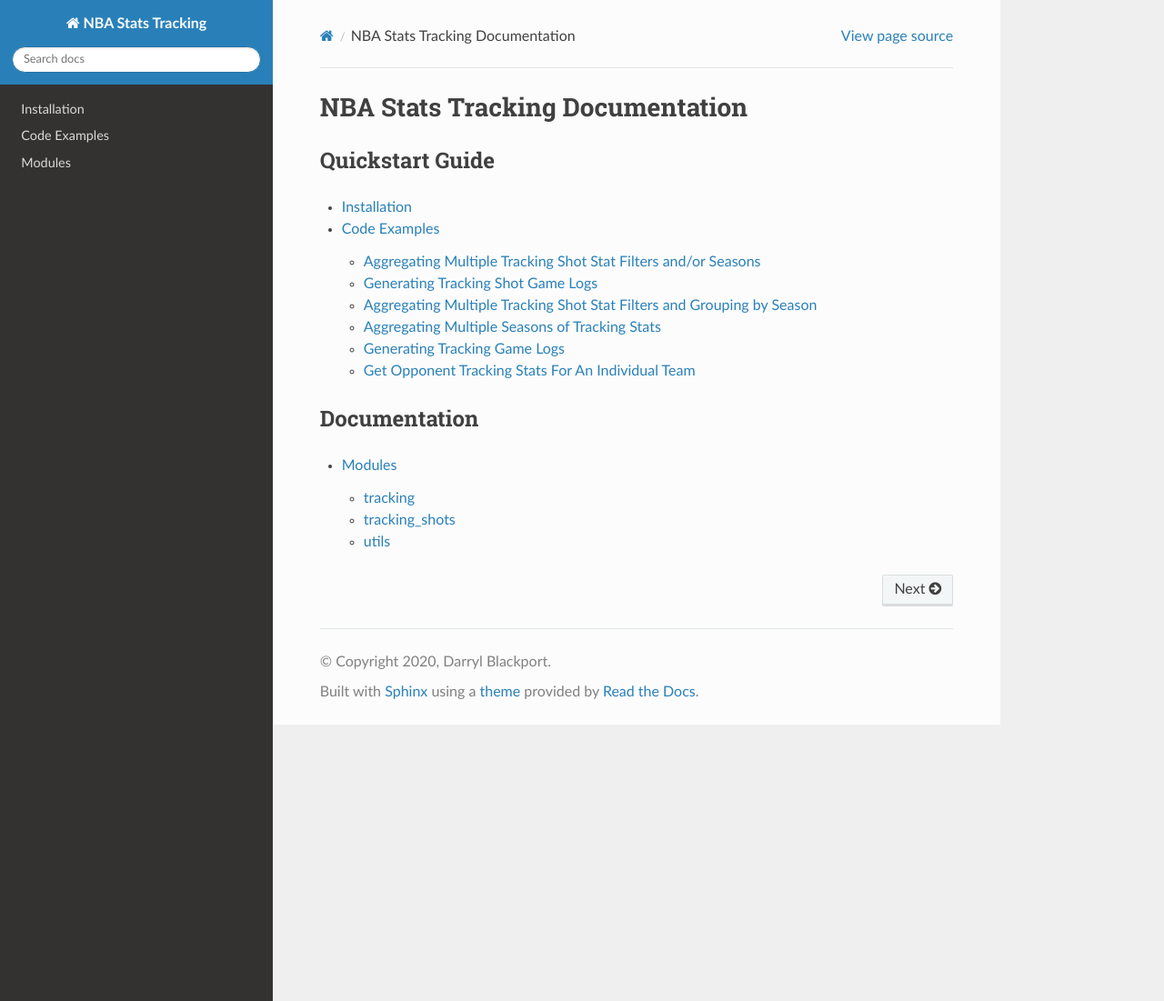
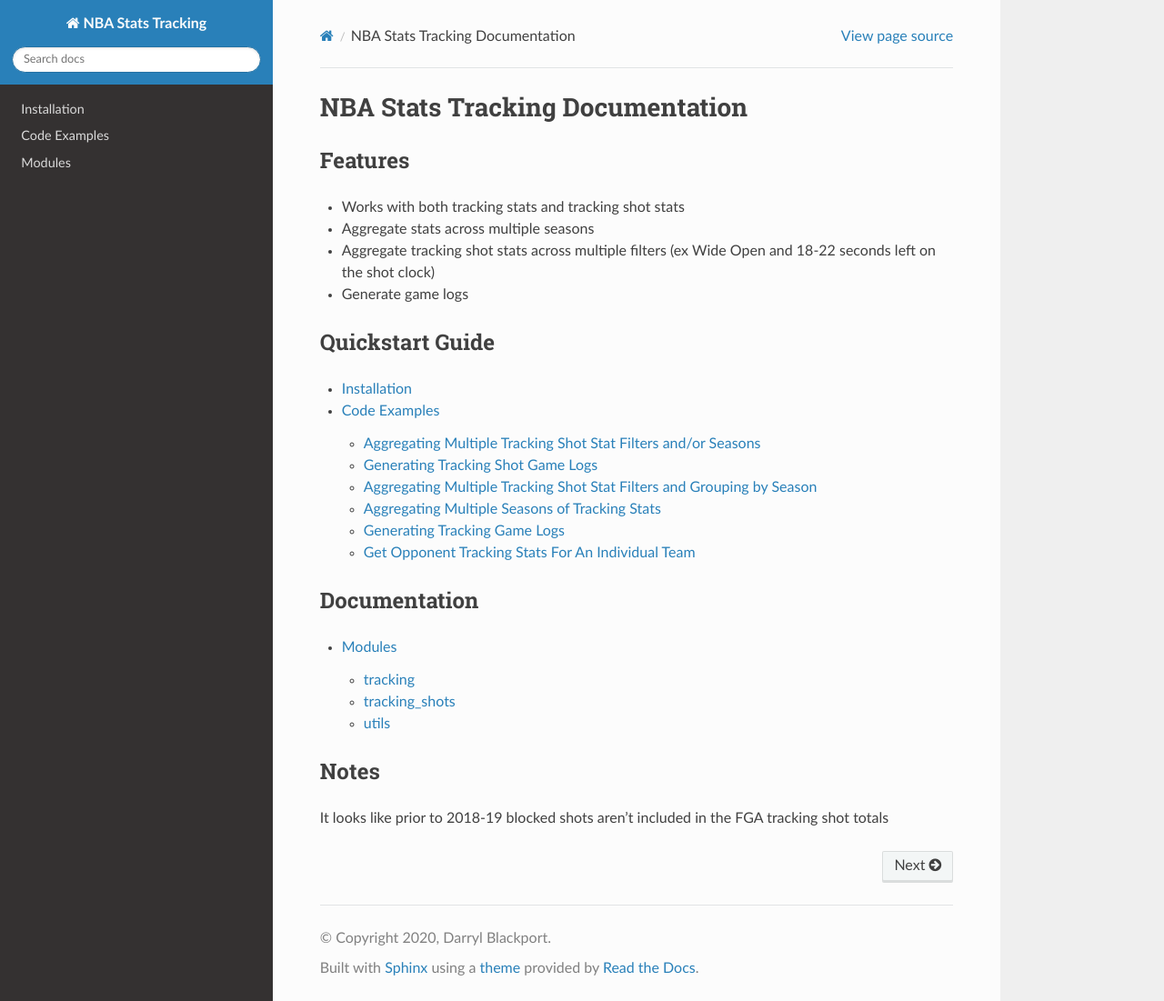
Before and after one commit to dblackrun/nba-stats-tracking, a Sphinx documentation site: the page built from docs/index.rst, in a window 1280 px wide and 1101 px high. Shown: the whole window at 91% size. Built offline with Sphinx 7.4.7 and the Read the Docs theme 2.0.0, drawn with Linux system fonts in a browser that asks for light colours.

Commit message:
update doc index

```diff
--- a/docs/index.rst
+++ b/docs/index.rst
@@ -5,6 +5,13 @@
 
 NBA Stats Tracking Documentation
 =================================
+
+Features
+-----------
+* Works with both tracking stats and tracking shot stats
+* Aggregate stats across multiple seasons
+* Aggregate tracking shot stats across multiple filters (ex Wide Open and 18-22 seconds left on the shot clock)
+* Generate game logs
 
 Quickstart Guide
 ----------------
@@ -21,3 +28,7 @@ Documentation
    :maxdepth: 4
 
    source/modules
+
+Notes
+------
+It looks like prior to 2018-19 blocked shots aren't included in the FGA tracking shot totals
```
